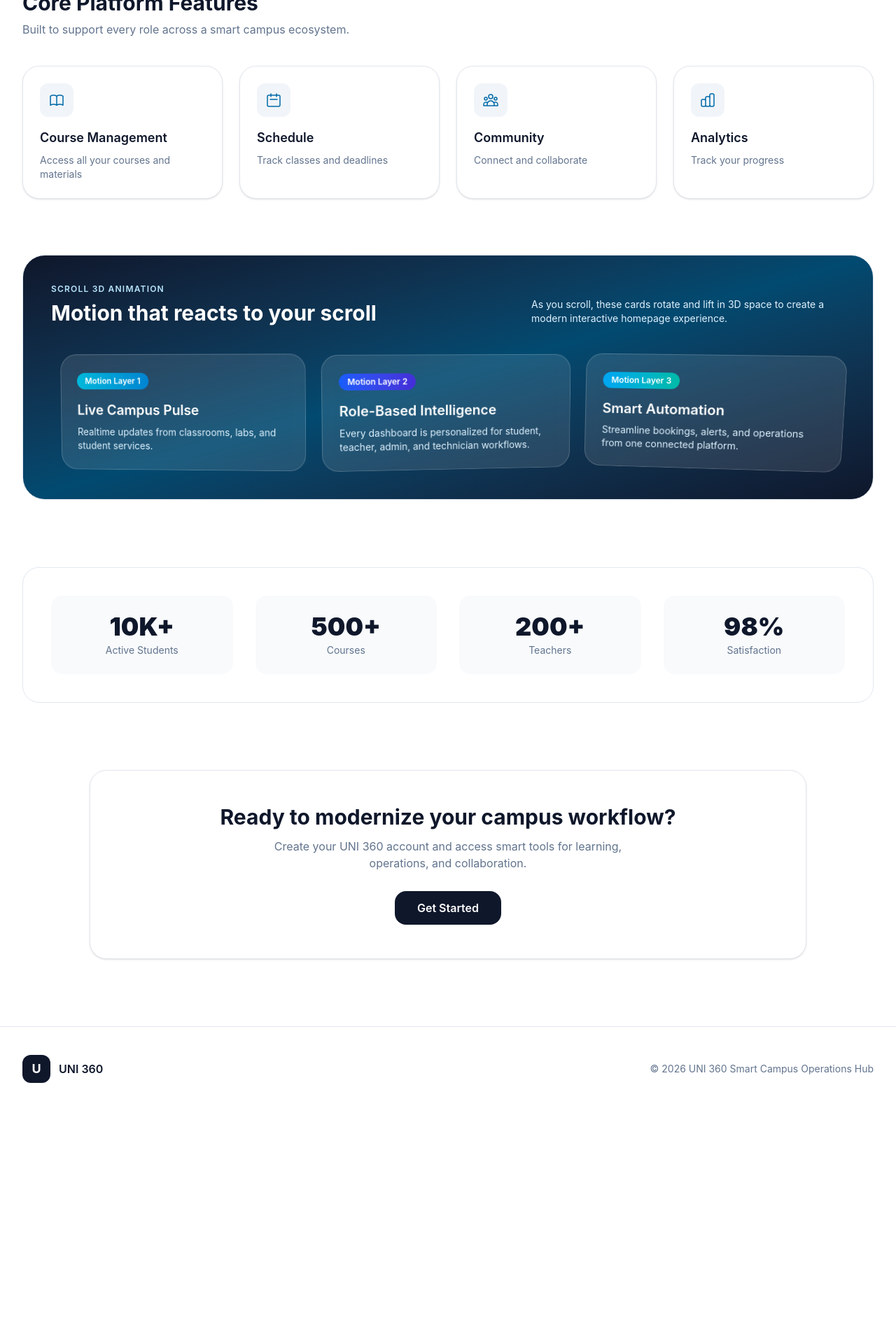
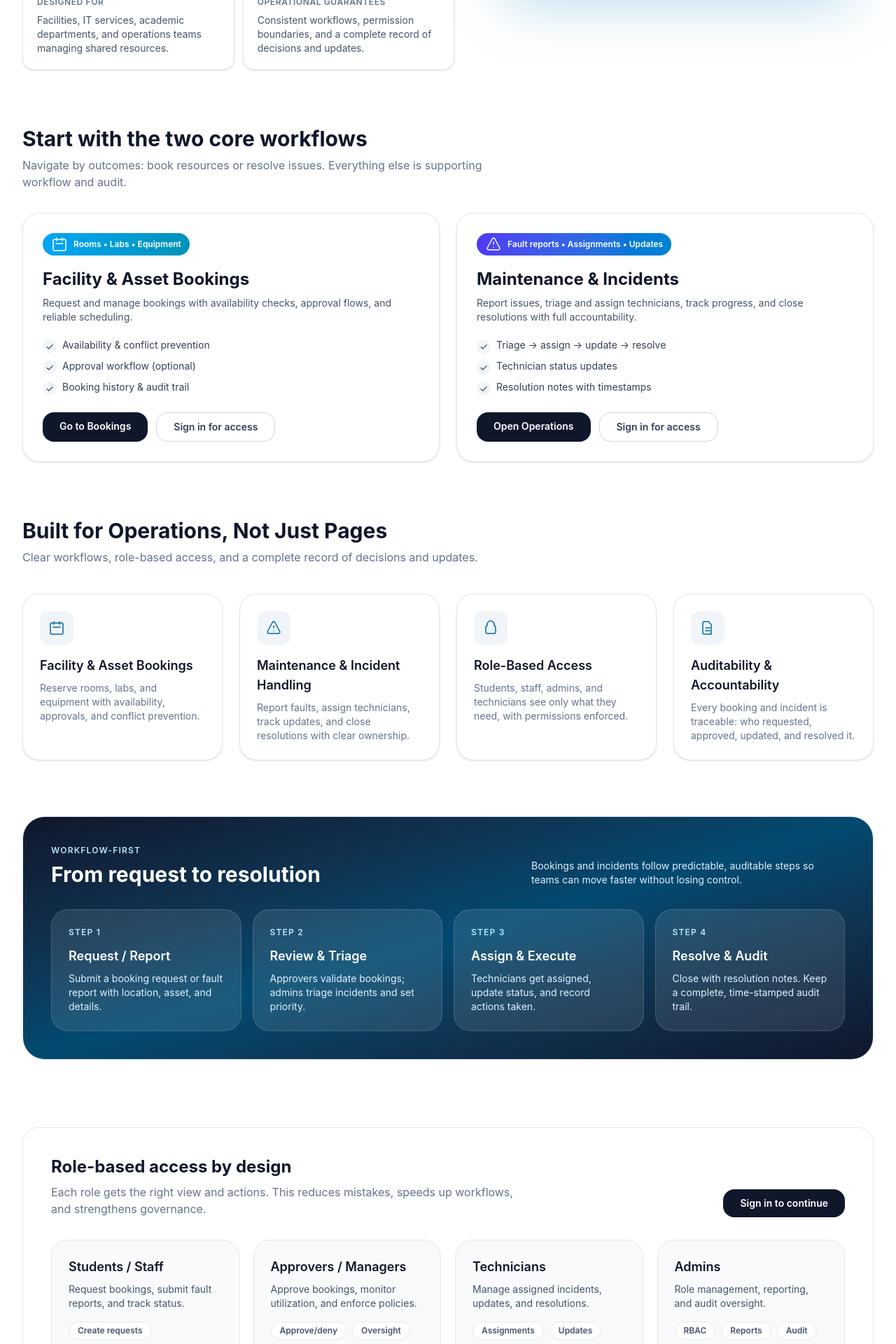
Before and after one commit to SaweenAbey/it3030-paf-2026-smart-campus-group-y3s1-WE-124, a React app in the folder Frontend/: page / in a window 1280 px wide. Shown: the part 540-2460 px from the top of the page at 70% size. Before the commit the page ends 2127 px from the top, so only its background shows below. Built offline with nearby package versions, Linux system fonts and the light colour scheme; no server answers; the HTML template or start-up script is replaced by a standard one.

Commit message:
Homepaage Small bug fixes

```diff
--- a/Frontend/src/pages/Home.jsx
+++ b/Frontend/src/pages/Home.jsx
@@ -25,8 +25,9 @@ const Home = () => {
 
   const clamp = (value, min, max) => Math.min(Math.max(value, min), max);
 
-  const heroTilt = useMemo(() => clamp(scrollY * 0.03, 0, 12), [scrollY]);
-  const heroLift = useMemo(() => clamp(scrollY * 0.15, 0, 40), [scrollY]);
+  const heroTilt = useMemo(() => clamp(scrollY * 0.02, 0, 8), [scrollY]);
+  const heroLift = useMemo(() => clamp(scrollY * 0.1, 0, 28), [scrollY]);
+  const roleKey = useMemo(() => (user?.role || '').toUpperCase(), [user?.role]);
   const dashboardPath = useMemo(() => {
     const normalizedRole = (user?.role || '').toUpperCase();
     return ['STUDENT', 'USER'].includes(normalizedRole)
@@ -34,68 +35,131 @@ const Home = () => {
       : '/dashboard';
   }, [user?.role]);
 
-  const features = [
-    {
-      icon: (
-        <svg className="w-6 h-6" fill="none" stroke="currentColor" viewBox="0 0 24 24">
-          <path strokeLinecap="round" strokeLinejoin="round" strokeWidth="1.5" d="M12 6.253v13m0-13C10.832 5.477 9.246 5 7.5 5S4.168 5.477 3 6.253v13C4.168 18.477 5.754 18 7.5 18s3.332.477 4.5 1.253m0-13C13.168 5.477 14.754 5 16.5 5c1.747 0 3.332.477 4.5 1.253v13C19.832 18.477 18.247 18 16.5 18c-1.746 0-3.332.477-4.5 1.253" />
-        </svg>
-      ),
-      title: 'Course Management',
-      desc: 'Access all your courses and materials',
-    },
+  const opsPath = useMemo(() => {
+    if (roleKey === 'TECHNICIAN') return '/dashboard?tab=incidents';
+    if (roleKey === 'ADMIN') return '/dashboard';
+    return dashboardPath;
+  }, [dashboardPath, roleKey]);
+
+  const featurePillars = [
     {
       icon: (
         <svg className="w-6 h-6" fill="none" stroke="currentColor" viewBox="0 0 24 24">
           <path strokeLinecap="round" strokeLinejoin="round" strokeWidth="1.5" d="M8 7V3m8 4V3m-9 8h10M5 21h14a2 2 0 002-2V7a2 2 0 00-2-2H5a2 2 0 00-2 2v12a2 2 0 002 2z" />
         </svg>
       ),
-      title: 'Schedule',
-      desc: 'Track classes and deadlines',
+      title: 'Facility & Asset Bookings',
+      desc: 'Reserve rooms, labs, and equipment with availability, approvals, and conflict prevention.',
     },
     {
       icon: (
         <svg className="w-6 h-6" fill="none" stroke="currentColor" viewBox="0 0 24 24">
-          <path strokeLinecap="round" strokeLinejoin="round" strokeWidth="1.5" d="M17 20h5v-2a3 3 0 00-5.356-1.857M17 20H7m10 0v-2c0-.656-.126-1.283-.356-1.857M7 20H2v-2a3 3 0 015.356-1.857M7 20v-2c0-.656.126-1.283.356-1.857m0 0a5.002 5.002 0 019.288 0M15 7a3 3 0 11-6 0 3 3 0 016 0zm6 3a2 2 0 11-4 0 2 2 0 014 0zM7 10a2 2 0 11-4 0 2 2 0 014 0z" />
+          <path strokeLinecap="round" strokeLinejoin="round" strokeWidth="1.5" d="M12 9v3m0 4h.01m-6.938 4h13.856c1.54 0 2.502-1.667 1.732-3L13.732 4c-.77-1.333-2.694-1.333-3.464 0L3.34 17c-.77 1.333.192 3 1.732 3z" />
         </svg>
       ),
-      title: 'Community',
-      desc: 'Connect and collaborate',
+      title: 'Maintenance & Incident Handling',
+      desc: 'Report faults, assign technicians, track updates, and close resolutions with clear ownership.',
     },
     {
       icon: (
         <svg className="w-6 h-6" fill="none" stroke="currentColor" viewBox="0 0 24 24">
-          <path strokeLinecap="round" strokeLinejoin="round" strokeWidth="1.5" d="M9 19v-6a2 2 0 00-2-2H5a2 2 0 00-2 2v6a2 2 0 002 2h2a2 2 0 002-2zm0 0V9a2 2 0 012-2h2a2 2 0 012 2v10m-6 0a2 2 0 002 2h2a2 2 0 002-2m0 0V5a2 2 0 012-2h2a2 2 0 012 2v14a2 2 0 01-2 2h-2a2 2 0 01-2-2z" />
+          <path strokeLinecap="round" strokeLinejoin="round" strokeWidth="1.5" d="M17 9V7a5 5 0 00-10 0v2a2 2 0 00-2 2v7a2 2 0 002 2h10a2 2 0 002-2v-7a2 2 0 00-2-2z" />
         </svg>
       ),
-      title: 'Analytics',
-      desc: 'Track your progress',
+      title: 'Role-Based Access',
+      desc: 'Students, staff, admins, and technicians see only what they need, with permissions enforced.',
+    },
+    {
+      icon: (
+        <svg className="w-6 h-6" fill="none" stroke="currentColor" viewBox="0 0 24 24">
+          <path strokeLinecap="round" strokeLinejoin="round" strokeWidth="1.5" d="M9 12h6m-6 4h6m2 5H7a2 2 0 01-2-2V5a2 2 0 012-2h6l4 4v12a2 2 0 01-2 2z" />
+        </svg>
+      ),
+      title: 'Auditability & Accountability',
+      desc: 'Every booking and incident is traceable: who requested, approved, updated, and resolved it.',
     },
   ];
 
-  const motionCards = [
+  const primaryModules = [
     {
-      title: 'Live Campus Pulse',
-      text: 'Realtime updates from classrooms, labs, and student services.',
-      accent: 'from-cyan-500 to-sky-600',
+      title: 'Facility & Asset Bookings',
+      subtitle: 'Rooms • Labs • Equipment',
+      description:
+        'Request and manage bookings with availability checks, approval flows, and reliable scheduling.',
+      bullets: ['Availability & conflict prevention', 'Approval workflow (optional)', 'Booking history & audit trail'],
+      primaryCta: { label: 'Go to Bookings', to: '/bookings' },
+      secondaryCta: { label: 'Open Dashboard', to: dashboardPath },
+      accent: 'from-sky-500 to-cyan-600',
+      icon: (
+        <svg className="h-6 w-6" fill="none" stroke="currentColor" viewBox="0 0 24 24">
+          <path strokeLinecap="round" strokeLinejoin="round" strokeWidth="1.5" d="M8 7V3m8 4V3m-9 8h10M5 21h14a2 2 0 002-2V7a2 2 0 00-2-2H5a2 2 0 00-2 2v12a2 2 0 002 2z" />
+        </svg>
+      ),
     },
     {
-      title: 'Role-Based Intelligence',
-      text: 'Every dashboard is personalized for student, teacher, admin, and technician workflows.',
-      accent: 'from-blue-600 to-indigo-700',
+      title: 'Maintenance & Incidents',
+      subtitle: 'Fault reports • Assignments • Updates',
+      description:
+        'Report issues, triage and assign technicians, track progress, and close resolutions with full accountability.',
+      bullets: ['Triage → assign → update → resolve', 'Technician status updates', 'Resolution notes with timestamps'],
+      primaryCta: { label: 'Open Operations', to: opsPath },
+      secondaryCta: { label: 'Create Notification', to: '/notifications/create' },
+      accent: 'from-indigo-600 to-sky-600',
+      icon: (
+        <svg className="h-6 w-6" fill="none" stroke="currentColor" viewBox="0 0 24 24">
+          <path strokeLinecap="round" strokeLinejoin="round" strokeWidth="1.5" d="M12 9v3m0 4h.01m-6.938 4h13.856c1.54 0 2.502-1.667 1.732-3L13.732 4c-.77-1.333-2.694-1.333-3.464 0L3.34 17c-.77 1.333.192 3 1.732 3z" />
+        </svg>
+      ),
+    },
+  ];
+
+  const workflowSteps = [
+    {
+      title: 'Request / Report',
+      desc: 'Submit a booking request or fault report with location, asset, and details.',
     },
     {
-      title: 'Smart Automation',
-      text: 'Streamline bookings, alerts, and operations from one connected platform.',
-      accent: 'from-sky-500 to-teal-500',
+      title: 'Review & Triage',
+      desc: 'Approvers validate bookings; admins triage incidents and set priority.',
+    },
+    {
+      title: 'Assign & Execute',
+      desc: 'Technicians get assigned, update status, and record actions taken.',
+    },
+    {
+      title: 'Resolve & Audit',
+      desc: 'Close with resolution notes. Keep a complete, time-stamped audit trail.',
+    },
+  ];
+
+  const roleCards = [
+    {
+      role: 'Students / Staff',
+      desc: 'Request bookings, submit fault reports, and track status.',
+      tags: ['Create requests', 'View status', 'History'],
+    },
+    {
+      role: 'Approvers / Managers',
+      desc: 'Approve bookings, monitor utilization, and enforce policies.',
+      tags: ['Approve/deny', 'Oversight', 'Policy'],
+    },
+    {
+      role: 'Technicians',
+      desc: 'Manage assigned incidents, updates, and resolutions.',
+      tags: ['Assignments', 'Updates', 'Resolutions'],
+    },
+    {
+      role: 'Admins',
+      desc: 'Role management, reporting, and audit oversight.',
+      tags: ['RBAC', 'Reports', 'Audit'],
     },
   ];
 
   const stats = [
-    { num: '10K+', label: 'Active Students' },
-    { num: '500+', label: 'Courses' },
-    { num: '200+', label: 'Teachers' },
-    { num: '98%', label: 'Satisfaction' },
+    { num: 'Bookings', label: 'Requests → Approvals → History' },
+    { num: 'Incidents', label: 'Triage → Assign → Resolve' },
+    { num: 'RBAC', label: 'Role-based access control' },
+    { num: 'Audit', label: 'Traceable actions & timestamps' },
   ];
 
   return (
@@ -105,24 +169,29 @@ const Home = () => {
           <div className="grid items-center gap-10 lg:grid-cols-[1.05fr_0.95fr]">
             <div>
               <p className="inline-flex items-center rounded-full border border-slate-200 bg-white px-4 py-2 text-xs font-semibold uppercase tracking-wider text-slate-500 shadow-sm">
-                Smart Campus Experience
+                Smart Campus Operations
               </p>
               <h1 className="mt-5 text-5xl font-black leading-[1.05] text-slate-900 sm:text-6xl">
-                Professional Campus Platform
-
+                Smart Campus Operations Hub
               </h1>
               <p className="mt-6 max-w-xl text-lg text-slate-600">
-                UNI 360 combines learning, bookings, operations, and role-based dashboards in one modern digital hub.
+                One platform to manage <span className="font-semibold text-slate-900">bookings</span> (rooms, labs, equipment) and <span className="font-semibold text-slate-900">maintenance / incidents</span> (fault reports, technician updates, and resolutions) with role-based access and strong auditability.
               </p>
 
               <div className="mt-8 flex flex-wrap items-center gap-4">
                 {isAuthenticated() ? (
                   <>
                     <Link
-                      to={dashboardPath}
+                      to={opsPath}
                       className="rounded-2xl bg-slate-900 px-7 py-3 font-semibold text-white transition hover:bg-slate-800"
                     >
-                      Open Dashboard
+                      Open Operations
+                    </Link>
+                    <Link
+                      to="/bookings"
+                      className="rounded-2xl border border-slate-300 bg-white px-7 py-3 font-semibold text-slate-700 transition hover:border-slate-400"
+                    >
+                      Make a Booking
                     </Link>
                     <p className="rounded-2xl border border-slate-200 bg-white px-5 py-3 text-sm text-slate-600">
                       Signed in as <span className="font-semibold text-slate-900">{user?.role}</span>
@@ -131,19 +200,40 @@ const Home = () => {
                 ) : (
                   <>
                     <Link
+                      to="/login"
+                      className="rounded-2xl bg-slate-900 px-7 py-3 font-semibold text-white transition hover:bg-slate-800"
+                    >
+                      Sign In
+                    </Link>
+                    <Link
                       to="/signup"
-                      className="rounded-2xl bg-slate-900 px-7 py-3 font-semibold text-white transition hover:bg-slate-800"
+                      className="rounded-2xl border border-slate-300 bg-white px-7 py-3 font-semibold text-slate-700 transition hover:border-slate-400"
                     >
                       Create Account
                     </Link>
                     <Link
-                      to="/login"
+                      to="/bookings"
                       className="rounded-2xl border border-slate-300 bg-white px-7 py-3 font-semibold text-slate-700 transition hover:border-slate-400"
                     >
-                      Sign In
+                      View Bookable Resources
                     </Link>
                   </>
                 )}
+              </div>
+
+              <div className="mt-10 grid gap-3 sm:grid-cols-2">
+                <div className="rounded-2xl border border-slate-200 bg-white p-5 shadow-sm">
+                  <p className="text-xs font-semibold uppercase tracking-wider text-slate-500">Designed for</p>
+                  <p className="mt-2 text-sm text-slate-600">
+                    Facilities, IT services, academic departments, and operations teams managing shared resources.
+                  </p>
+                </div>
+                <div className="rounded-2xl border border-slate-200 bg-white p-5 shadow-sm">
+                  <p className="text-xs font-semibold uppercase tracking-wider text-slate-500">Operational guarantees</p>
+                  <p className="mt-2 text-sm text-slate-600">
+                    Consistent workflows, permission boundaries, and a complete record of decisions and updates.
+                  </p>
+                </div>
               </div>
             </div>
 
@@ -155,14 +245,15 @@ const Home = () => {
                 }}
               >
                 <div className="mb-4 flex items-center justify-between rounded-2xl bg-slate-50 px-4 py-3">
-                  <p className="text-sm font-semibold text-slate-700">Campus Activity Stream</p>
-                  <p className="text-xs font-semibold text-emerald-600">Live</p>
+                  <p className="text-sm font-semibold text-slate-700">Operations Activity</p>
+                  <p className="text-xs font-semibold text-emerald-600">Tracked</p>
                 </div>
                 <div className="space-y-3">
                   {[
-                    'Teacher uploaded new lecture resources',
-                    '3 new booking requests pending approval',
-                    'System maintenance completed successfully',
+                    '2 new room booking requests awaiting approval',
+                    'Fault report created for Lab A projector',
+                    'Technician updated incident: “In progress”',
+                    'Resolution recorded and ticket closed with timestamp',
                   ].map((item) => (
                     <div key={item} className="rounded-xl border border-slate-200 bg-white p-3 text-sm text-slate-600">
                       {item}
@@ -177,14 +268,68 @@ const Home = () => {
 
       <section className="px-4 pb-20 sm:px-6 lg:px-8">
         <div className="mx-auto max-w-7xl">
+          <div className="mb-8 flex flex-wrap items-end justify-between gap-4">
+            <div>
+              <h2 className="text-3xl font-bold text-slate-900">Start with the two core workflows</h2>
+              <p className="mt-2 max-w-2xl text-slate-500">
+                Navigate by outcomes: book resources or resolve issues. Everything else is supporting workflow and audit.
+              </p>
+            </div>
+          </div>
+
+          <div className="grid gap-6 lg:grid-cols-2">
+            {primaryModules.map((m) => (
+              <article key={m.title} className="rounded-3xl border border-slate-200 bg-white p-7 shadow-sm">
+                <div className="flex items-start justify-between gap-4">
+                  <div>
+                    <div className={`inline-flex items-center gap-2 rounded-full bg-gradient-to-r ${m.accent} px-3 py-1 text-xs font-semibold text-white`}>
+                      <span className="inline-flex">{m.icon}</span>
+                      {m.subtitle}
+                    </div>
+                    <h3 className="mt-4 text-2xl font-bold text-slate-900">{m.title}</h3>
+                    <p className="mt-2 text-sm text-slate-600">{m.description}</p>
+                  </div>
+                </div>
+
+                <ul className="mt-5 space-y-2 text-sm text-slate-700">
+                  {m.bullets.map((b) => (
+                    <li key={b} className="flex gap-2">
+                      <span className="mt-0.5 inline-flex h-5 w-5 items-center justify-center rounded-full bg-slate-100 text-slate-700">✓</span>
+                      <span>{b}</span>
+                    </li>
+                  ))}
+                </ul>
+
+                <div className="mt-6 flex flex-wrap gap-3">
+                  <Link
+                    to={m.primaryCta.to}
+                    className="rounded-2xl bg-slate-900 px-6 py-2.5 text-sm font-semibold text-white transition hover:bg-slate-800"
+                  >
+                    {m.primaryCta.label}
+                  </Link>
+                  <Link
+                    to={isAuthenticated() ? m.secondaryCta.to : '/login'}
+                    className="rounded-2xl border border-slate-300 bg-white px-6 py-2.5 text-sm font-semibold text-slate-700 transition hover:border-slate-400"
+                  >
+                    {isAuthenticated() ? m.secondaryCta.label : 'Sign in for access'}
+                  </Link>
+                </div>
+              </article>
+            ))}
+          </div>
+        </div>
+      </section>
+
+      <section className="px-4 pb-20 sm:px-6 lg:px-8">
+        <div className="mx-auto max-w-7xl">
           <div className="mb-10 flex items-end justify-between gap-4">
             <div>
-              <h2 className="text-3xl font-bold text-slate-900">Core Platform Features</h2>
-              <p className="mt-2 text-slate-500">Built to support every role across a smart campus ecosystem.</p>
+              <h2 className="text-3xl font-bold text-slate-900">Built for Operations, Not Just Pages</h2>
+              <p className="mt-2 text-slate-500">Clear workflows, role-based access, and a complete record of decisions and updates.</p>
             </div>
           </div>
           <div className="grid gap-6 md:grid-cols-2 xl:grid-cols-4">
-            {features.map((feature) => (
+            {featurePillars.map((feature) => (
               <article
                 key={feature.title}
                 className="rounded-3xl border border-slate-200 bg-white p-6 shadow-sm transition-transform duration-300 hover:-translate-y-1 hover:shadow-lg"
@@ -203,38 +348,24 @@ const Home = () => {
       <section className="px-4 pb-24 sm:px-6 lg:px-8">
         <div className="mx-auto max-w-7xl">
           <div className="rounded-[2rem] border border-slate-200 bg-gradient-to-br from-slate-900 via-sky-900 to-slate-900 p-8 sm:p-10">
-            <div className="mb-10 flex flex-wrap items-end justify-between gap-5">
+            <div className="mb-8 flex flex-wrap items-end justify-between gap-5">
               <div>
-                <p className="text-xs font-semibold uppercase tracking-widest text-sky-200">Scroll 3D Animation</p>
-                <h3 className="mt-2 text-3xl font-bold text-white">Motion that reacts to your scroll</h3>
+                <p className="text-xs font-semibold uppercase tracking-widest text-sky-200">Workflow-first</p>
+                <h3 className="mt-2 text-3xl font-bold text-white">From request to resolution</h3>
               </div>
               <p className="max-w-md text-sm text-sky-100">
-                As you scroll, these cards rotate and lift in 3D space to create a modern interactive homepage experience.
+                Bookings and incidents follow predictable, auditable steps so teams can move faster without losing control.
               </p>
             </div>
 
-            <div className="grid gap-5 md:grid-cols-3 [perspective:1300px]">
-              {motionCards.map((card, index) => {
-                const depth = clamp((scrollY - 250) * 0.06 - index * 8, -25, 30);
-                const rotateX = clamp((scrollY - 120) * 0.015 - index * 3.2, -10, 12);
-                const rotateY = clamp(index % 2 === 0 ? depth * 0.35 : -depth * 0.35, -10, 10);
-
-                return (
-                  <article
-                    key={card.title}
-                    className="rounded-3xl border border-white/20 bg-white/10 p-6 backdrop-blur-sm transition-transform duration-200"
-                    style={{
-                      transform: `translateZ(${depth}px) rotateX(${rotateX}deg) rotateY(${rotateY}deg)`,
-                    }}
-                  >
-                    <div className={`inline-flex rounded-full bg-gradient-to-r ${card.accent} px-3 py-1 text-xs font-semibold text-white`}>
-                      Motion Layer {index + 1}
-                    </div>
-                    <h4 className="mt-4 text-xl font-semibold text-white">{card.title}</h4>
-                    <p className="mt-2 text-sm text-sky-100">{card.text}</p>
-                  </article>
-                );
-              })}
+            <div className="grid gap-4 lg:grid-cols-4">
+              {workflowSteps.map((step, idx) => (
+                <article key={step.title} className="rounded-3xl border border-white/15 bg-white/10 p-6 backdrop-blur-sm">
+                  <p className="text-xs font-semibold uppercase tracking-widest text-sky-200">Step {idx + 1}</p>
+                  <h4 className="mt-3 text-lg font-semibold text-white">{step.title}</h4>
+                  <p className="mt-2 text-sm text-sky-100">{step.desc}</p>
+                </article>
+              ))}
             </div>
           </div>
         </div>
@@ -242,6 +373,58 @@ const Home = () => {
 
       <section className="px-4 pb-24 sm:px-6 lg:px-8">
         <div className="mx-auto max-w-7xl rounded-3xl border border-slate-200 bg-white p-8 sm:p-10">
+          <div className="mb-8 flex flex-wrap items-end justify-between gap-4">
+            <div>
+              <h3 className="text-2xl font-bold text-slate-900">Role-based access by design</h3>
+              <p className="mt-2 max-w-2xl text-slate-500">
+                Each role gets the right view and actions. This reduces mistakes, speeds up workflows, and strengthens governance.
+              </p>
+            </div>
+            <Link
+              to={isAuthenticated() ? opsPath : '/login'}
+              className="rounded-2xl bg-slate-900 px-6 py-2.5 text-sm font-semibold text-white transition hover:bg-slate-800"
+            >
+              {isAuthenticated() ? 'Open My Workspace' : 'Sign in to continue'}
+            </Link>
+          </div>
+
+          <div className="grid gap-5 md:grid-cols-2 lg:grid-cols-4">
+            {roleCards.map((r) => (
+              <article key={r.role} className="rounded-3xl border border-slate-200 bg-slate-50 p-6">
+                <h4 className="text-lg font-semibold text-slate-900">{r.role}</h4>
+                <p className="mt-2 text-sm text-slate-600">{r.desc}</p>
+                <div className="mt-4 flex flex-wrap gap-2">
+                  {r.tags.map((t) => (
+                    <span key={t} className="rounded-full border border-slate-200 bg-white px-3 py-1 text-xs font-semibold text-slate-600">
+                      {t}
+                    </span>
+                  ))}
+                </div>
+              </article>
+            ))}
+          </div>
+        </div>
+      </section>
+
+      <section className="px-4 pb-24 sm:px-6 lg:px-8">
+        <div className="mx-auto max-w-7xl rounded-3xl border border-slate-200 bg-white p-8 sm:p-10">
+          <div className="mb-8 grid gap-4 md:grid-cols-[1.1fr_0.9fr] md:items-center">
+            <div>
+              <h3 className="text-2xl font-bold text-slate-900">Auditability you can trust</h3>
+              <p className="mt-2 text-slate-500">
+                Every operation leaves a trail: requester, approvals, technician updates, timestamps, and closure notes. This supports compliance, accountability, and post-incident learning.
+              </p>
+            </div>
+            <div className="rounded-2xl border border-slate-200 bg-slate-50 p-6">
+              <p className="text-xs font-semibold uppercase tracking-wider text-slate-500">Audit fields</p>
+              <ul className="mt-3 space-y-2 text-sm text-slate-700">
+                <li>• Who created / approved / updated</li>
+                <li>• When each status changed</li>
+                <li>• What was changed (before/after)</li>
+                <li>• Resolution summary and evidence</li>
+              </ul>
+            </div>
+          </div>
           <div className="grid gap-8 md:grid-cols-4">
             {stats.map((stat) => (
               <div key={stat.label} className="rounded-2xl bg-slate-50 p-6 text-center">
@@ -256,15 +439,15 @@ const Home = () => {
       {!isAuthenticated() && (
         <section className="px-4 pb-24 sm:px-6 lg:px-8">
           <div className="mx-auto max-w-5xl rounded-3xl border border-slate-200 bg-white p-8 text-center shadow-sm sm:p-12">
-            <h3 className="text-3xl font-bold text-slate-900">Ready to modernize your campus workflow?</h3>
+            <h3 className="text-3xl font-bold text-slate-900">Ready to modernize campus operations?</h3>
             <p className="mx-auto mt-3 max-w-xl text-slate-500">
-              Create your UNI 360 account and access smart tools for learning, operations, and collaboration.
+              Sign in to manage bookings, report incidents, and keep a complete operational record across facilities and assets.
             </p>
             <Link
-              to="/signup"
+              to="/login"
               className="mt-7 inline-block rounded-2xl bg-slate-900 px-8 py-3 font-semibold text-white transition hover:bg-slate-800"
             >
-              Get Started
+              Sign In to Continue
             </Link>
           </div>
         </section>
```
